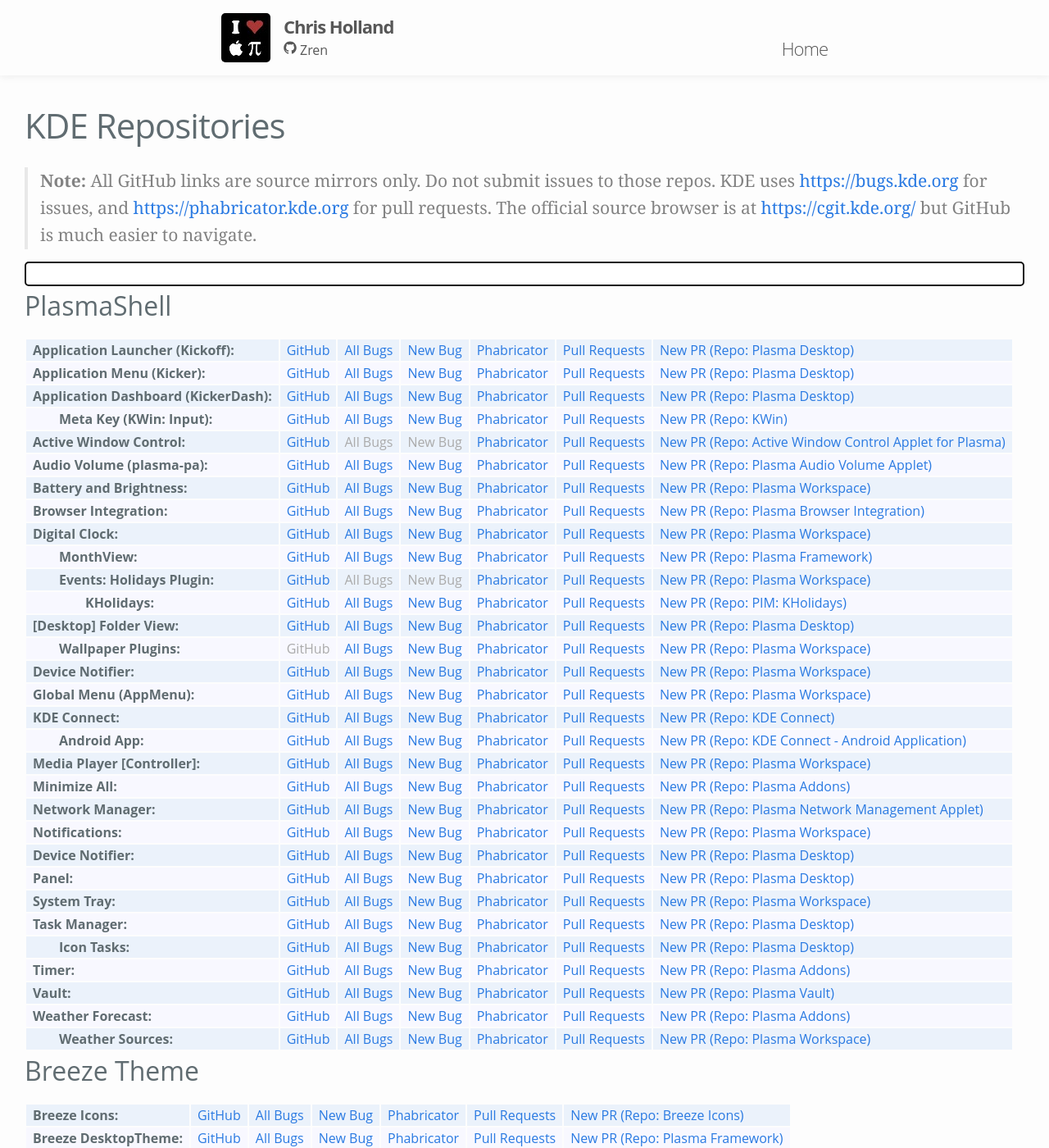
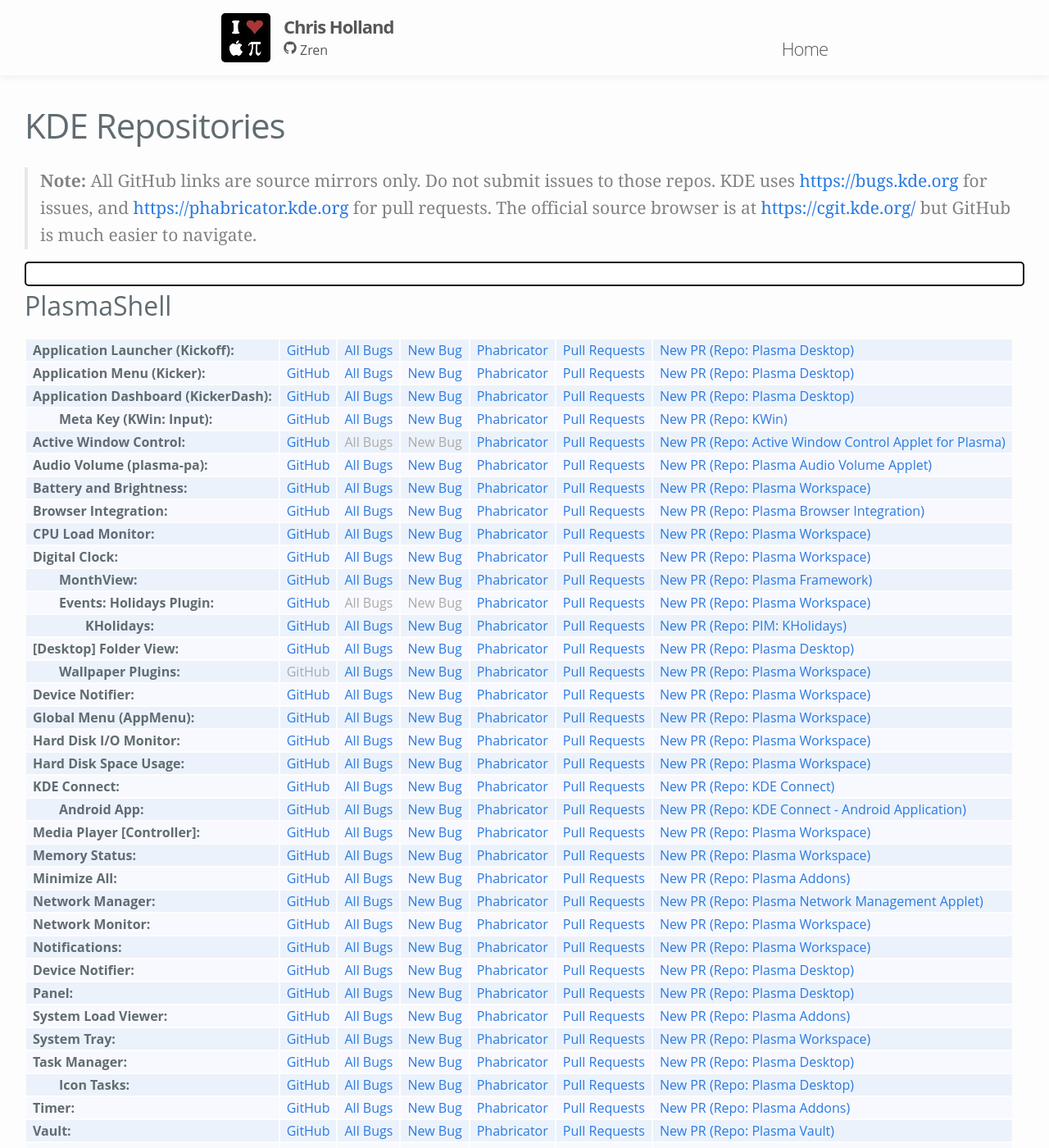
Before and after one commit to Zren/zren.github.io, a Jekyll site: the page built from kde_repos.md, in a window 1280 px wide and 1400 px high. Shown: the whole window at 82% size. Built offline with Jekyll 4.4.1, drawn with Linux system fonts in a browser that asks for light colours.

Commit message:
Add the System Monitor widgets

```diff
--- a/kde_repos.md
+++ b/kde_repos.md
@@ -217,6 +217,13 @@
 	</tr>
 	<tr>
 		{% include kdeRepoWorkspace.html
+			repoName='CPU Load Monitor'
+			githubLink='https://github.com/KDE/plasma-workspace/tree/master/applets/systemmonitor'
+			product='plasmashell&component=System%20Monitor'
+		%}
+	</tr>
+	<tr>
+		{% include kdeRepoWorkspace.html
 			repoName='Digital Clock'
 			githubLink='https://github.com/KDE/plasma-workspace/tree/master/applets/digital-clock'
 			product='plasmashell&component=Digital%20Clock'
@@ -278,6 +285,20 @@
 		%}
 	</tr>
 	<tr>
+		{% include kdeRepoWorkspace.html
+			repoName='Hard Disk I/O Monitor'
+			githubLink='https://github.com/KDE/plasma-workspace/tree/master/applets/systemmonitor'
+			product='plasmashell&component=System%20Monitor'
+		%}
+	</tr>
+	<tr>
+		{% include kdeRepoWorkspace.html
+			repoName='Hard Disk Space Usage'
+			githubLink='https://github.com/KDE/plasma-workspace/tree/master/applets/systemmonitor'
+			product='plasmashell&component=System%20Monitor'
+		%}
+	</tr>
+	<tr>
 		{% include kdeRepo.html
 			repoName='KDE Connect'
 			githubLink='https://github.com/KDE/kdeconnect-kde/tree/master/plasmoid'
@@ -305,6 +326,13 @@
 		%}
 	</tr>
 	<tr>
+		{% include kdeRepoWorkspace.html
+			repoName='Memory Status'
+			githubLink='https://github.com/KDE/plasma-workspace/tree/master/applets/systemmonitor'
+			product='plasmashell&component=System%20Monitor'
+		%}
+	</tr>
+	<tr>
 		{% include kdeRepo.html
 			repoName='Minimize All'
 			githubLink='https://github.com/KDE/kdeplasma-addons/tree/master/applets/minimizeall'
@@ -326,6 +354,13 @@
 	</tr>
 	<tr>
 		{% include kdeRepoWorkspace.html
+			repoName='Network Monitor'
+			githubLink='https://github.com/KDE/plasma-workspace/tree/master/applets/systemmonitor'
+			product='plasmashell&component=System%20Monitor'
+		%}
+	</tr>
+	<tr>
+		{% include kdeRepoWorkspace.html
 			repoName='Notifications'
 			githubLink='https://github.com/KDE/plasma-workspace/tree/master/applets/notifications'
 			product='plasmashell&component=Notifications'
@@ -343,6 +378,16 @@
 			repoName='Panel'
 			githubLink='https://github.com/KDE/plasma-desktop/blob/master/desktoppackage'
 			product='plasmashell&component=panel'
+		%}
+	</tr>
+	<tr>
+		{% include kdeRepo.html
+			repoName='System Load Viewer'
+			githubLink='https://github.com/KDE/kdeplasma-addons/tree/master/applets/systemloadviewer'
+			product='kdeplasma-addons&component=systemloadviewer'
+			phabRepo='kdeplasma-addons'
+			phabRepoName='Plasma Addons'
+			phabDiffQuery='iwcJtI0heMfD'
 		%}
 	</tr>
 	<tr>
```
